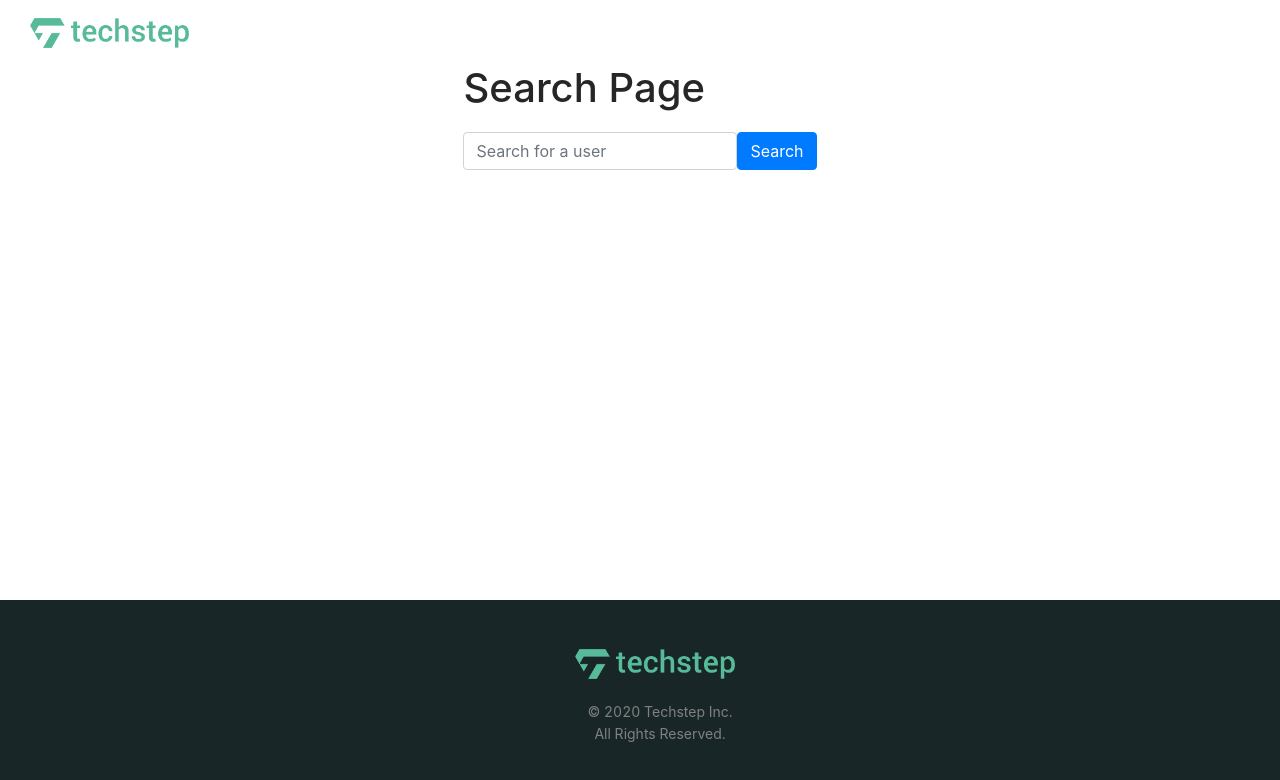
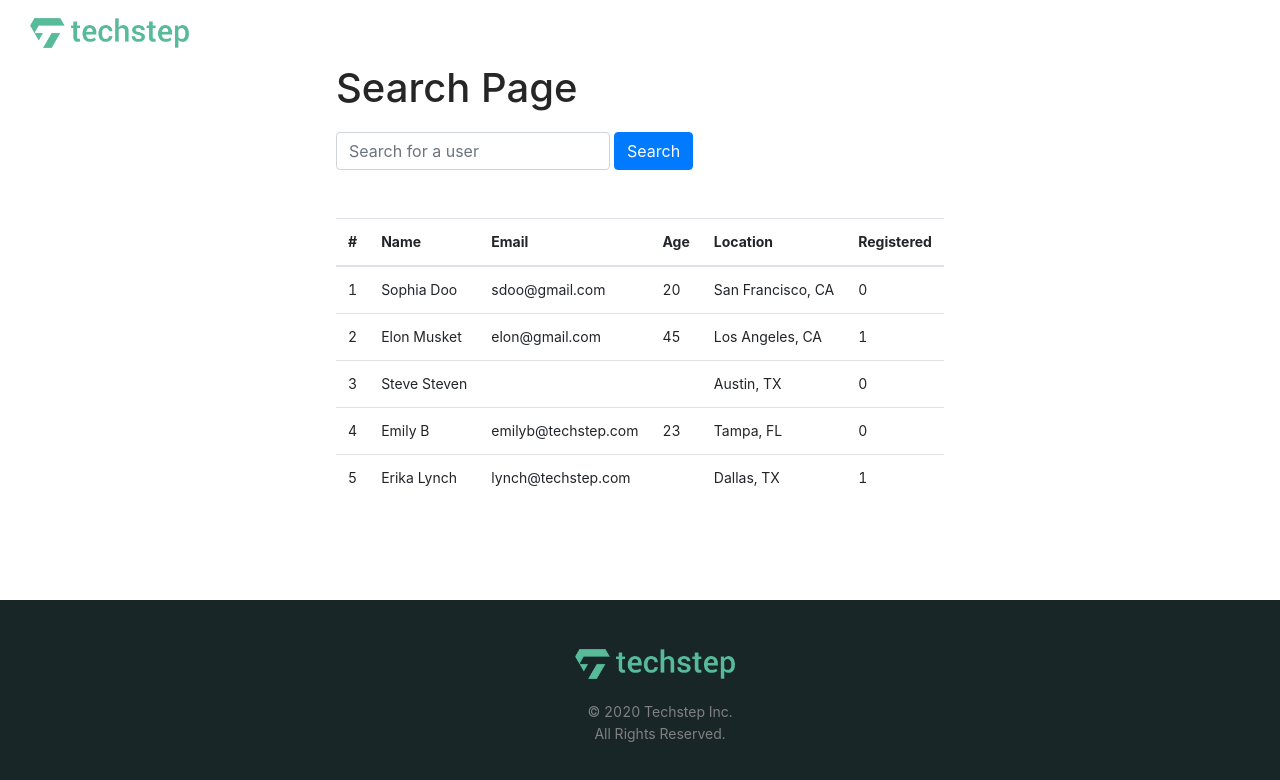
Before and after one commit to techstep-team/techstep_takehome, a React (Create React App) app in the folder frontend/: page /search in a window 1280 px wide. Shown: the top 780 px of the page. Built offline with nearby package versions, Linux system fonts and the light colour scheme.

Commit message:
Add SearchResults component.

```diff
--- a/frontend/src/components/Search.js
+++ b/frontend/src/components/Search.js
@@ -1,11 +1,57 @@
 import React, { Component } from 'react';
+import SearchResults from './SearchResults';
 
 class Search extends Component {
+  state = {
+    data: [
+      {
+        id: 1,
+        name: 'Sophia Doo',
+        email: 'sdoo@gmail.com',
+        age: 20,
+        location: 'San Francisco, CA',
+        is_registered: 0,
+      },
+      {
+        id: 2,
+        name: 'Elon Musket',
+        email: 'elon@gmail.com',
+        age: 45,
+        location: 'Los Angeles, CA',
+        is_registered: 1,
+      },
+      {
+        id: 3,
+        name: 'Steve Steven',
+        email: null,
+        age: null,
+        location: 'Austin, TX',
+        is_registered: 0,
+      },
+      {
+        id: 4,
+        name: 'Emily B',
+        email: 'emilyb@techstep.com',
+        age: 23,
+        location: 'Tampa, FL',
+        is_registered: 0,
+      },
+      {
+        id: 5,
+        name: 'Erika Lynch',
+        email: 'lynch@techstep.com',
+        age: null,
+        location: 'Dallas, TX',
+        is_registered: 1,
+      },
+    ],
+  };
+
   render() {
     return (
       <div className="mx-auto">
         <h1>Search Page</h1>
-        <form className="form-inline">
+        <form className="form-inline mb-5" onSubmit={this.handleSubmit}>
           <div className="form-group">
             <input
               id="searchParams"
@@ -14,8 +60,9 @@ class Search extends Component {
               placeholder="Search for a user"
             />
           </div>
-          <button className="btn btn-primary">Search</button>
+          <button className="btn btn-primary ml-1">Search</button>
         </form>
+        <SearchResults userData={this.state.data} />
       </div>
     );
   }
--- /dev/null
+++ b/frontend/src/components/SearchResults.js
@@ -0,0 +1,34 @@
+import React from 'react';
+
+function SearchResults({ userData }) {
+  return (
+    <div>
+      <table class="table">
+        <thead>
+          <tr>
+            <th scope="col">#</th>
+            <th scope="col">Name</th>
+            <th scope="col">Email</th>
+            <th scope="col">Age</th>
+            <th scope="col">Location</th>
+            <th scope="col">Registered</th>
+          </tr>
+        </thead>
+        <tbody>
+          {userData.map((user) => (
+            <tr key={user.id}>
+              <td>{user.id}</td>
+              <td>{user.name}</td>
+              <td>{user.email}</td>
+              <td>{user.age}</td>
+              <td>{user.location}</td>
+              <td>{user.is_registered}</td>
+            </tr>
+          ))}
+        </tbody>
+      </table>
+    </div>
+  );
+}
+
+export default SearchResults;
```
